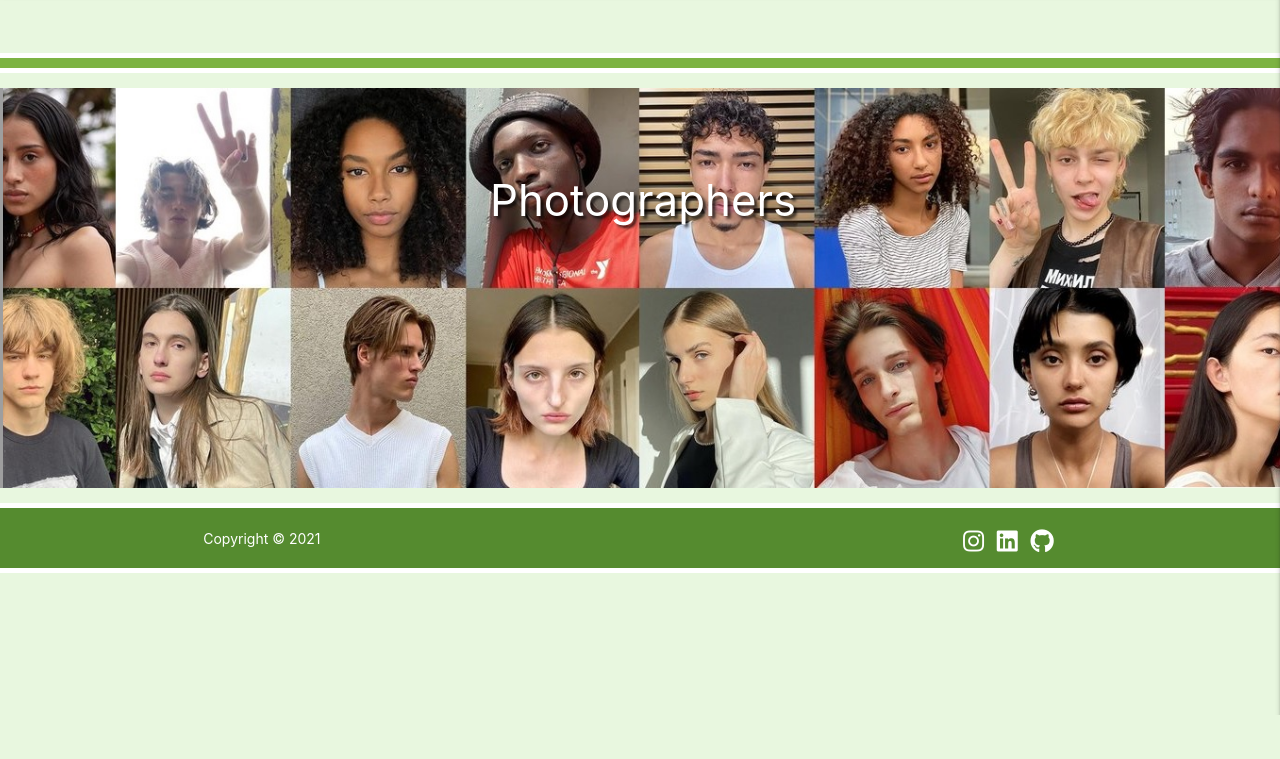
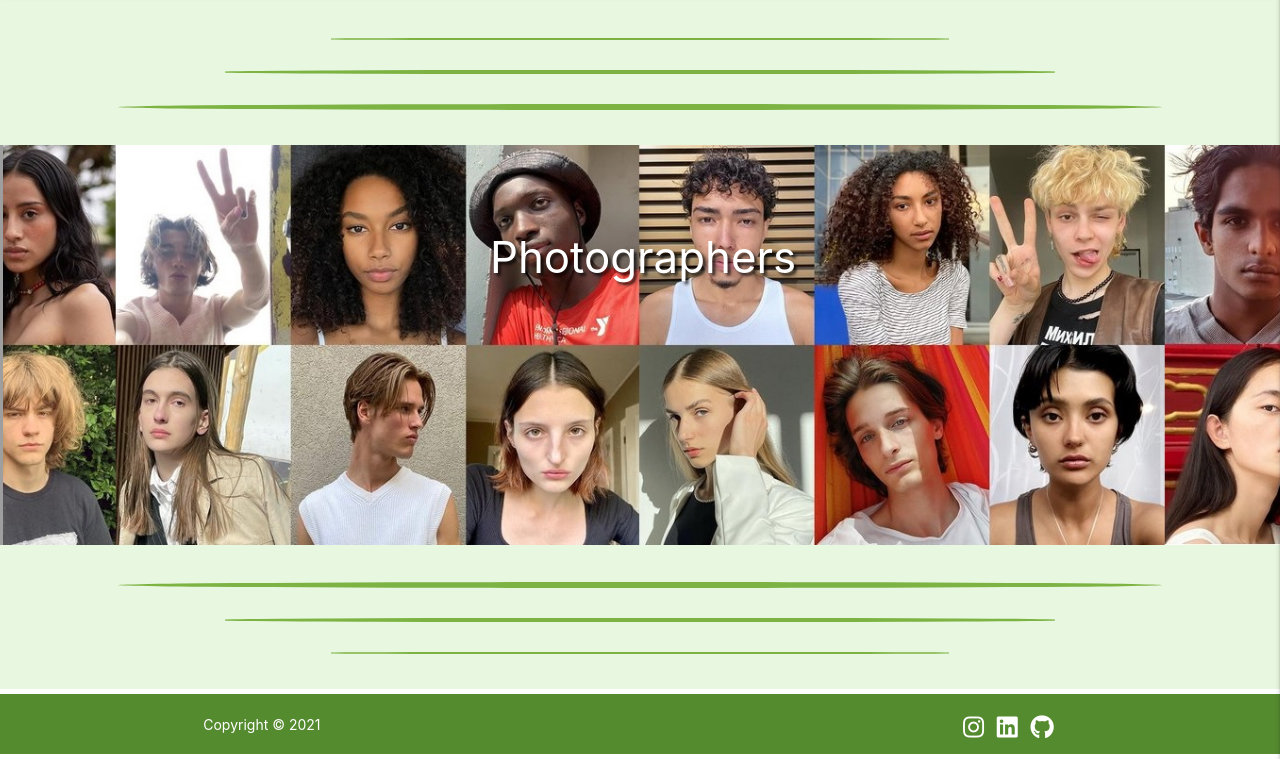
Before and after one commit to OndrejValla/TALENTED-PEOPLE, a Flask app: page / in a window 1280 px wide. Shown: the part 85-844 px from the top of the page. Before the commit the page ends 800 px from the top, so only its background shows below. Run offline with Flask 2, Linux system fonts and the light colour scheme; some libraries are stand-ins or nearby versions.

Commit message:
Updated styling of base.html

```diff
--- a/static/css/style.css
+++ b/static/css/style.css
@@ -66,11 +66,19 @@ u {
     }
 }
 
-.page-underline-top {
-    height: 20px;
-    margin-top: 30px;
-    border-top: 5px solid white;
-    border-bottom: 5px solid white;
+.page-underline {
+    height: 2px;
+    border-radius: 30%;
+}
+
+.page-underline-middle {
+    height: 4px;
+    border-radius: 40%;
+}
+
+.page-underline-bottom {
+    height: 6px;
+    border-radius: 50%;
 }
 
 /* PHOTOGRAPHERS.HTML */
@@ -112,11 +120,7 @@ u {
 }
 
 /* CATEGORIES.HTML */
-.page-underline {
-    height: 6px;
-    border-top: 1px solid white;
-    border-bottom: 2px solid white;
-}
+
 
 /* FOOTER BASE.HTML */
 .page-footer {
--- a/templates/base.html
+++ b/templates/base.html
@@ -92,7 +92,17 @@
         </main>
     </div>
     <br>
-    <p class="light-green darken-1 text-shadow page-underline-top s8 m8 l8"></p>
+    <div class="row">
+        <div class="col s6 offset-s3">
+            <p class="light-green darken-1 text-shadow page-underline"></p>
+        </div>
+        <div class="col s8 offset-s2">
+            <p class="light-green darken-1 text-shadow page-underline-middle"></p>
+        </div>
+        <div class="col s10 offset-s1">
+            <p class="light-green darken-1 text-shadow page-underline-bottom slider-text-shadow"></p>
+        </div>
+    </div>
 
     <!-- Slider Section -->
     <!-- materializecss.com slider -->
@@ -112,6 +122,19 @@
             </li>
         </ul>
     </div>
+    <br>
+    <div class="row">
+        <div class="col s10 offset-s1">
+            <p class="light-green darken-1 page-underline-bottom slider-text-shadow"></p>
+        </div>
+        <div class="col s8 offset-s2">
+            <p class="light-green darken-1 page-underline-middle"></p>
+        </div>
+        <div class="col s6 offset-s3">
+            <p class="light-green darken-1 page-underline"></p>
+        </div>
+    </div>
+
 
     <!-- Footer Section -->
     <footer class="page-footer light-green darken-3">
```
